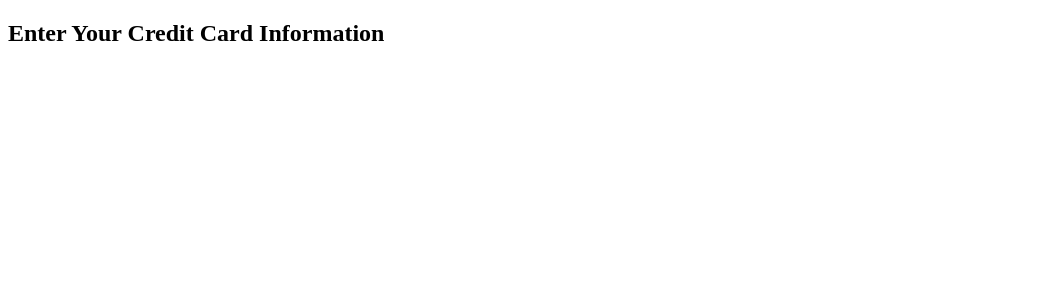
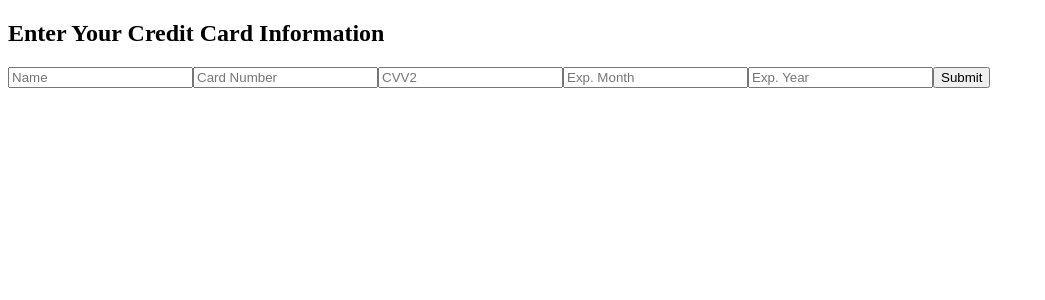
Before and after one commit to nickdaniele/Affirm-Take-Home-Challenge, a React app: page / in a window 1280 px wide. Shown: the top 300 px of the page, without its empty margins (0-1045 px from the left). Built offline with nearby package versions, Linux system fonts and the light colour scheme.

Commit message:
Base level form completed. No validation.

```diff
--- a/src/components/form_payment/main.jsx
+++ b/src/components/form_payment/main.jsx
@@ -2,22 +2,46 @@ import React, { Component } from 'react';
 
 const state = {
   name: '',
-  cardNumber: '',
-  CVV2: '',
-  expMonth: '',
-  expYear: ''
+  card: '',
+  cvv: '',
+  month: '',
+  year: ''
 };
 
 export default class Main extends Component {
   constructor(props) {
     super(props);
+    this.handleUserInput = this.handleUserInput.bind(this);
+    this.handleSubmit = this.handleSubmit.bind(this);
+
     this.state = state;
   }
 
+  handleUserInput(event) {
+    const { name, value } = event.target;
+
+    this.setState({[name]: value});
+  }
+
+  handleSubmit(event) {
+    event.preventDefault();
+    console.log('// User Submitted Form //');
+  }
+
   render() {
+    const { name, card, cvv, month, year } = this.state;
+
     return (
       <div>
         <h1>Enter Your Credit Card Information</h1>
+        <form onSubmit={this.handleSubmit}>
+          <input onChange={this.handleUserInput} type="text" id="name" name="name" placeholder="Name" value={name} required />
+          <input onChange={this.handleUserInput} type="number" id="card" name="card" placeholder="Card Number" value={card} required />
+          <input onChange={this.handleUserInput} type="number" id="cvv" name="cvv" placeholder="CVV2" value={cvv} required />
+          <input onChange={this.handleUserInput} type="number" id="month" name="month" placeholder="Exp. Month" value={month} required />
+          <input onChange={this.handleUserInput} type="number" id="year" name="year" placeholder="Exp. Year" value={year} required />
+          <button type="submit">Submit</button>
+        </form>
       </div>
     );
   }
```
Also changed, not shown: 1 other file (tests, documents, lock files or other folders).
